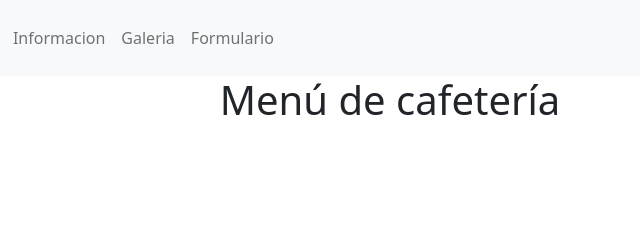
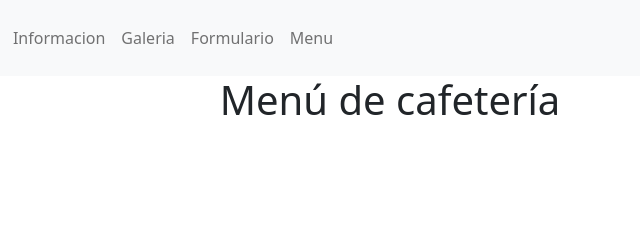
Before and after one commit to Vixoo88/Exp1_Quintana_Riquelme, a plain HTML site: page api.html in a window 1280 px wide. Shown: the top 240 px of the page, 250-890 px from the left. Drawn offline with nearby package versions, Linux system fonts and the light colour scheme; no server answers.

Commit message:
Add files via upload
aaa

```diff
--- a/api.html
+++ b/api.html
@@ -35,6 +35,9 @@
           <li class="nav-item">
             <a class="nav-link" href="formulario.html">Formulario</a>
           </li>
+          <li class="nav-item">
+            <a class="nav-link" href="api.html">Menu</a>
+          </li>
         </ul>
       </div>
     </div>
```
Also changed, not shown: formulario.html (+3 -0 lines), galeria.html (+3 -0 lines), index.html (+3 -0 lines), informacion.html (+3 -0 lines).
